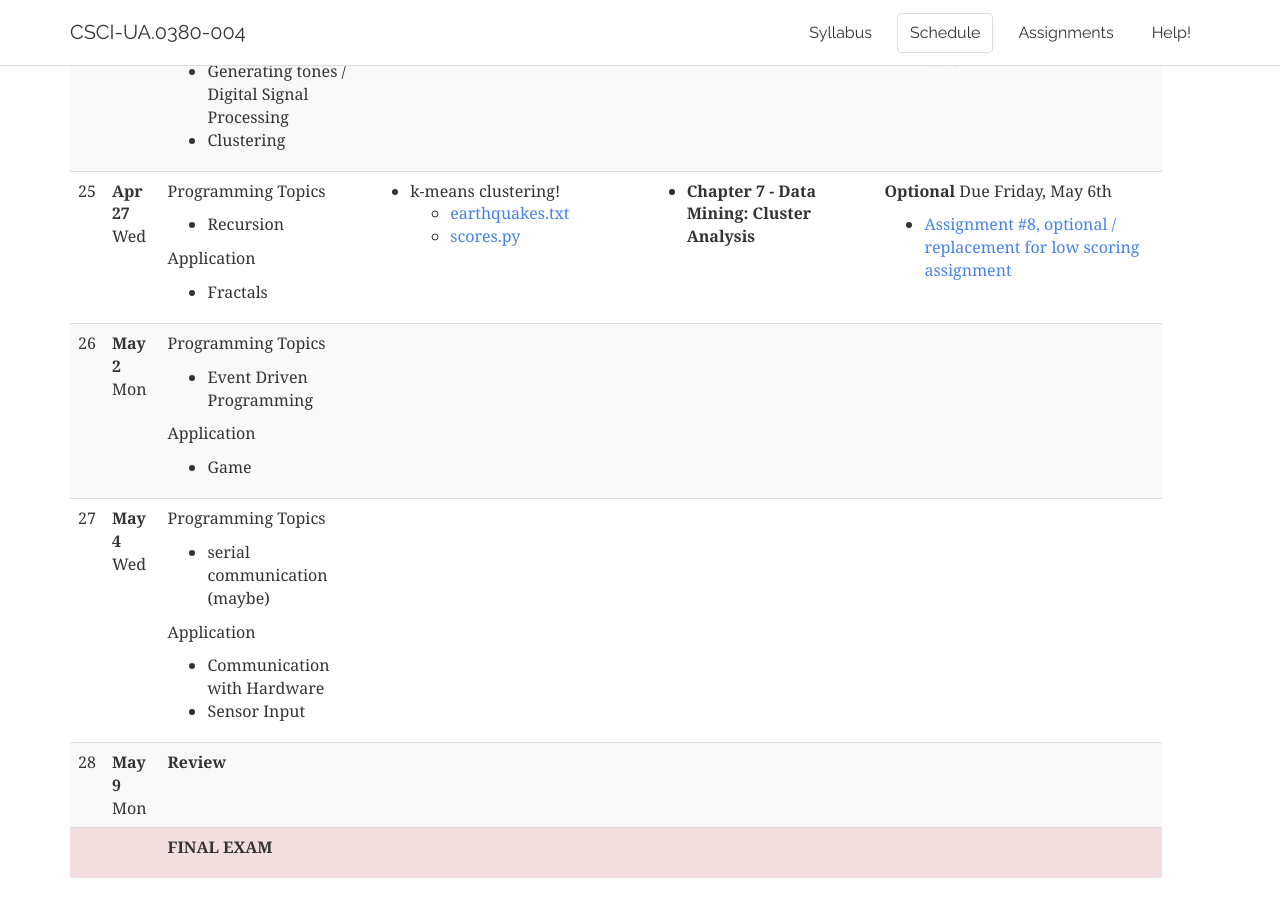
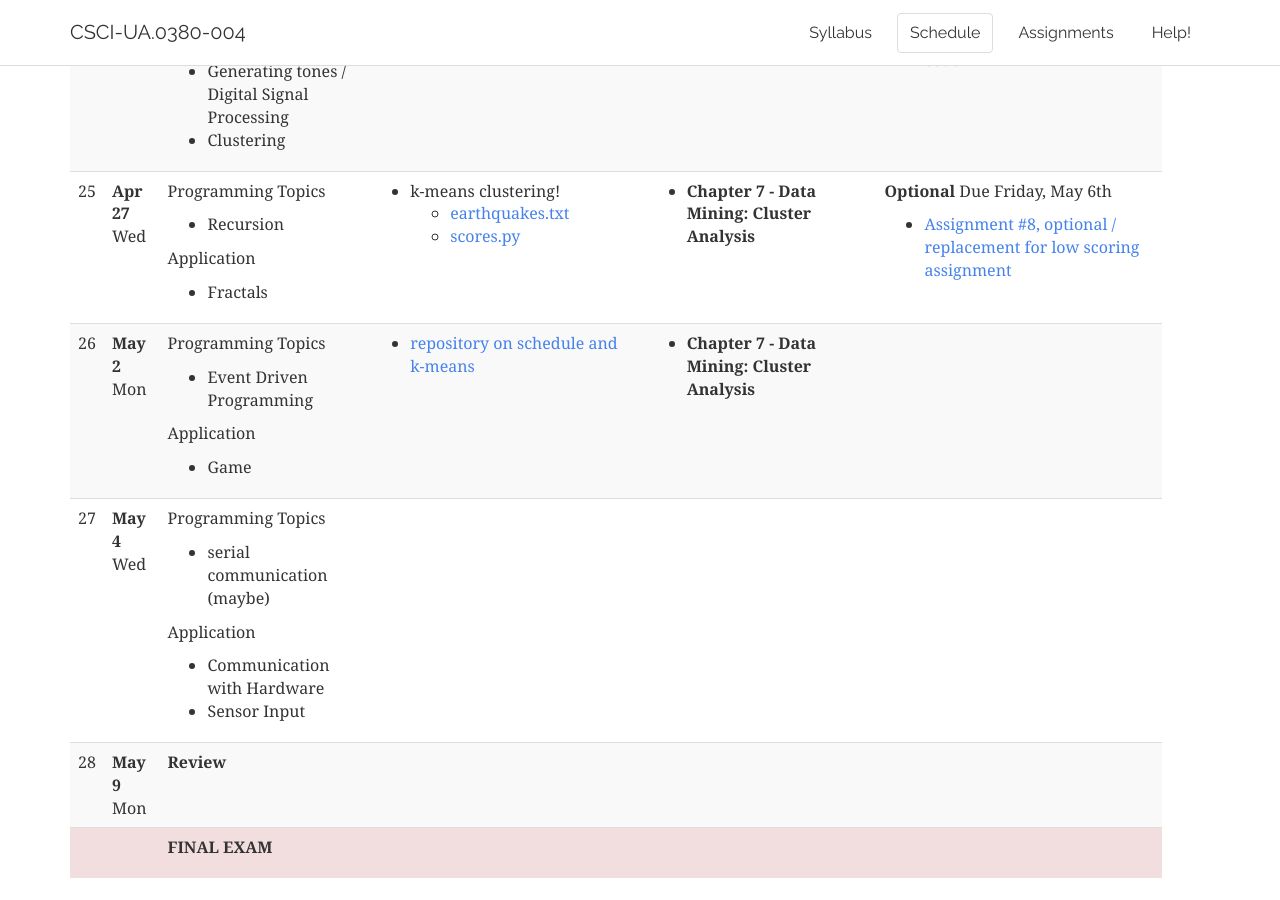
Before and after one commit to foureyes/csci-ua.0380-spring2016-004, a Jekyll site: the page built from schedule.markdown, in a window 1280 px wide and 900 px high, scrolled down 6591 px. Built offline with Jekyll 4.4.1, drawn with Linux system fonts in a browser that asks for light colours; some of the changed lines change nothing that is shown.

Commit message:
add class 26

```diff
--- a/_includes/schedule/26.markdown
+++ b/_includes/schedule/26.markdown
@@ -1,40 +1,13 @@
 	<td markdown="block">
-* [About Class #26](slides/26/meta.html)
-* [Exception Handling](slides/26/exceptions.html)
-* ArrayList
-* Constructors
-* [File I/O](slides/26/fileio.html)
-* _Commandline_ Arguments
-{% comment %}
-* [](slides//.html)
-	* sortable
-	(anything that implements sortable)
-	* driver?
-	   * get console input
-	   * from web request
-	* vehicle
-		* move?
-	* implements noisey? has a method called make noise and prints out  a lot of stuff
 
-* [](slides//.html)
-{% endcomment %}
-</td>
-	<td markdown="block">
-* __Chapter 12__ - Exceptions and File I/O
+* [repository on schedule and k-means](https://github.com/jversoza/p4a-spring-16-examples/tree/master/p4a-class26)
 
 </td>
 	<td markdown="block">
-Assignment/Readings
 
-* [Homework #11](assignments/hw11.html)
+* __Chapter 7 - Data Mining: Cluster Analysis__
 
-Code Samples
+</td>
+	<td markdown="block">
 
-* [CheckedException.java](resources/code/class26/CheckedException.java)
-* [Constructors.java](resources/code/class26/Constructors.java)
-* [FileDemo.java](resources/code/class26/FileDemo.java)
-* [HandlingNullPointerException.java](resources/code/class26/HandlingNullPointerException.java)
-* [PolymorphismDynamicBinding.java](resources/code/class26/PolymorphismDynamicBinding.java)
-* [TryCatchPizza.java](resources/code/class26/TryCatchPizza.java)
-* [TryCatchThrowWithStack.java](resources/code/class26/TryCatchThrowWithStack.java)
 </td>
--- a/schedule.markdown
+++ b/schedule.markdown
@@ -494,10 +494,7 @@ Application
 
 * Game
 </td>
-{% comment %}
 {% include schedule/26.markdown %}
-{% endcomment %}
-<td></td><td></td><td></td>
  </tr>
 
 
```
